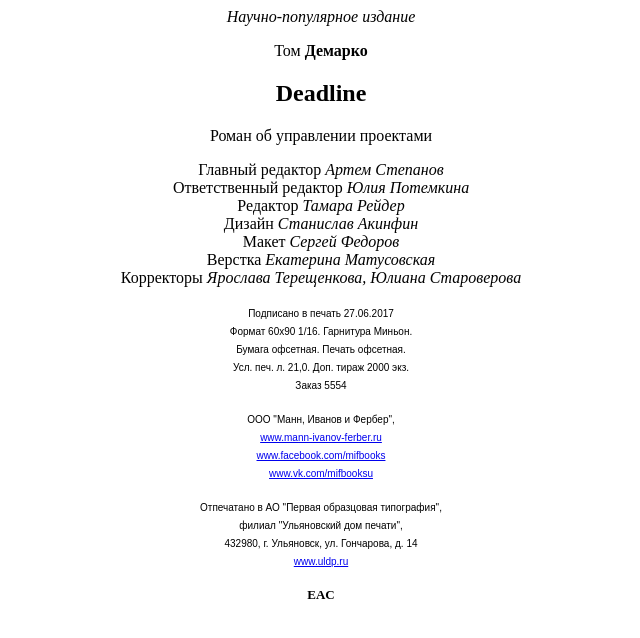
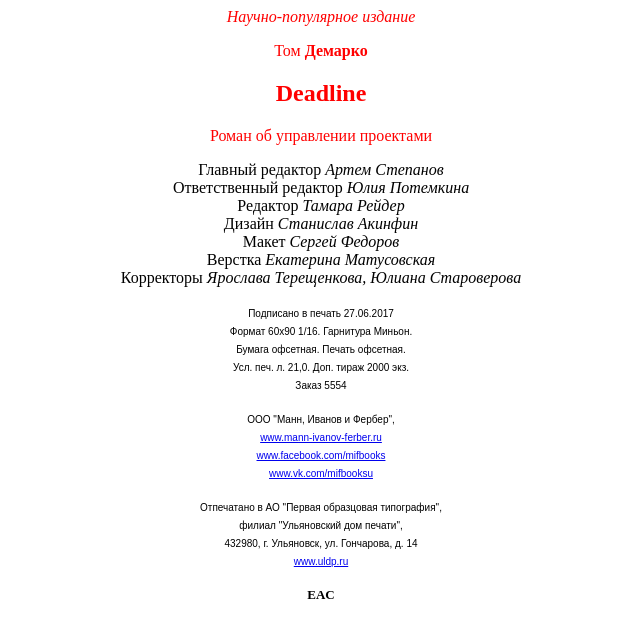
Before and after one commit to WebHeroSchool/eyurodin_html_6, a plain HTML site: page index.html in a window 1280 px wide. Shown: the whole page, without its empty margins (319-959 px from the left). Drawn offline with Linux system fonts and the light colour scheme.

Commit message:
Добавлены стили CSS

```diff
--- a/index.html
+++ b/index.html
@@ -3,6 +3,7 @@
     <head>
         <meta charset="utf-8" lang="RU">
         <title>Deadline</title>
+        <link rel="stylesheet" href="./style.css">
     </head>
 
     <body>
--- /dev/null
+++ b/style.css
@@ -0,0 +1,3 @@
+header {
+    color: red;
+}
```
